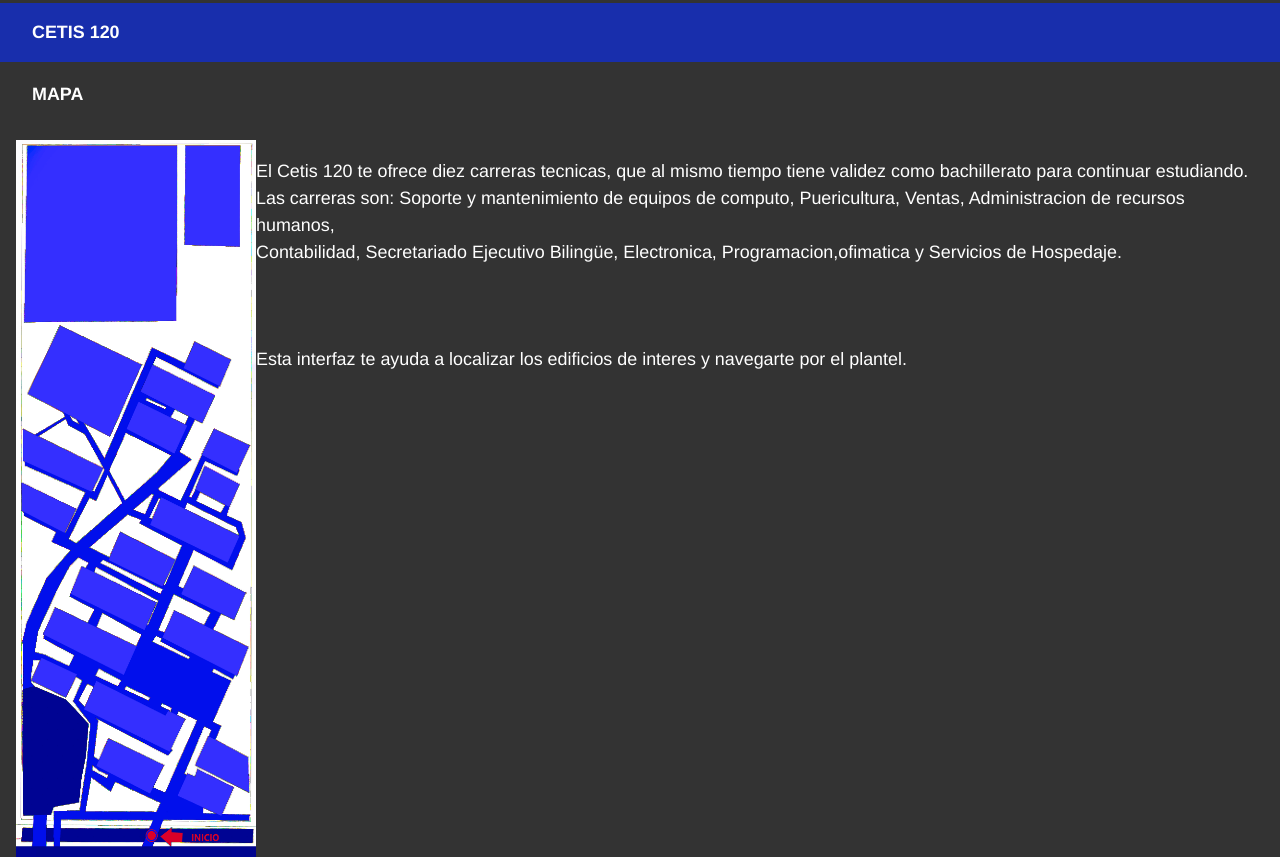
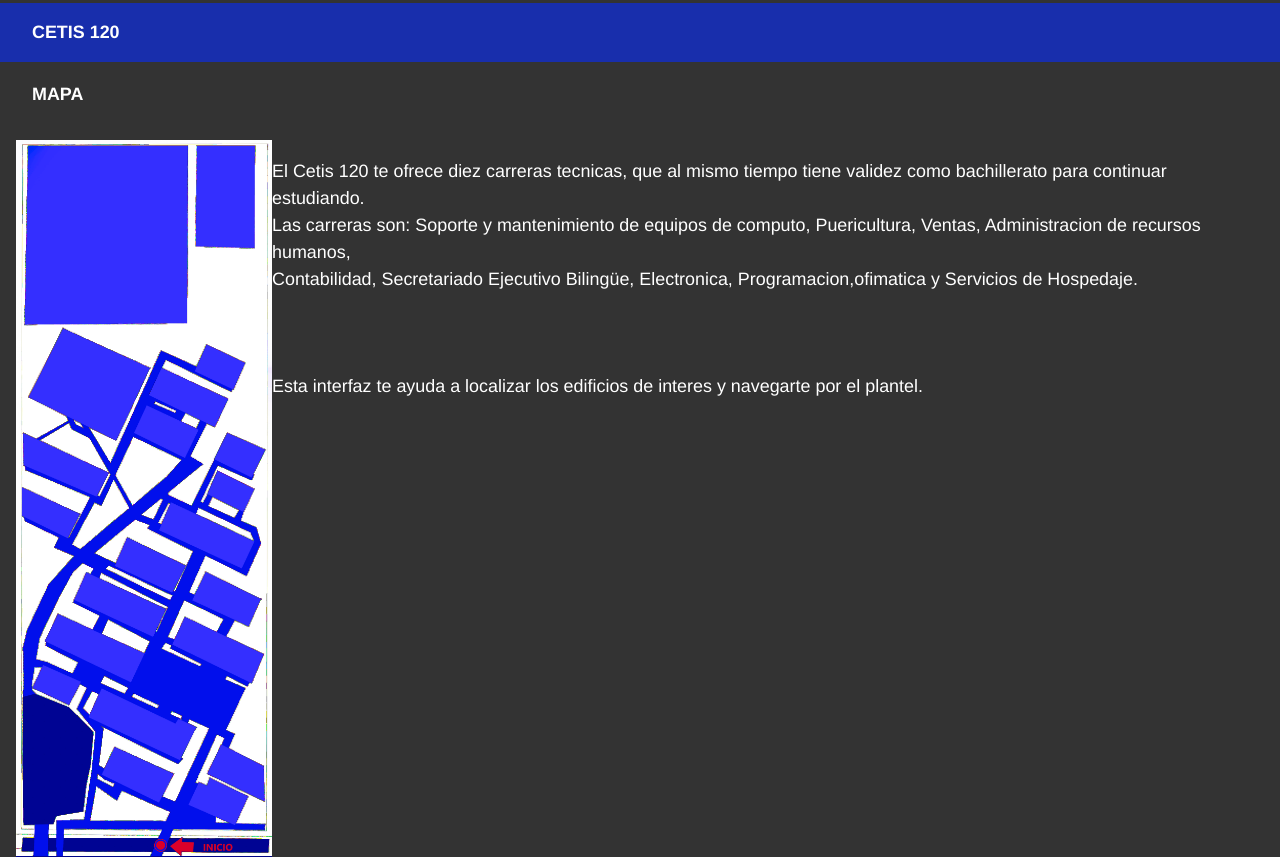
Before and after one commit to CALVOLAND/proyect1, a plain HTML site: page index.html in a window 1280 px wide. Shown: the top 857 px of the page. Drawn offline with Linux system fonts and the light colour scheme.

Commit message:
Update style.css

```diff
--- a/style.css
+++ b/style.css
@@ -64,8 +64,8 @@
   }
 
   .responsive {
-    max-height: 90vh;
-    width: 30vh;
+    max-width: 32vh;
+    height: auto;
   }
 
   .aligned {
```
